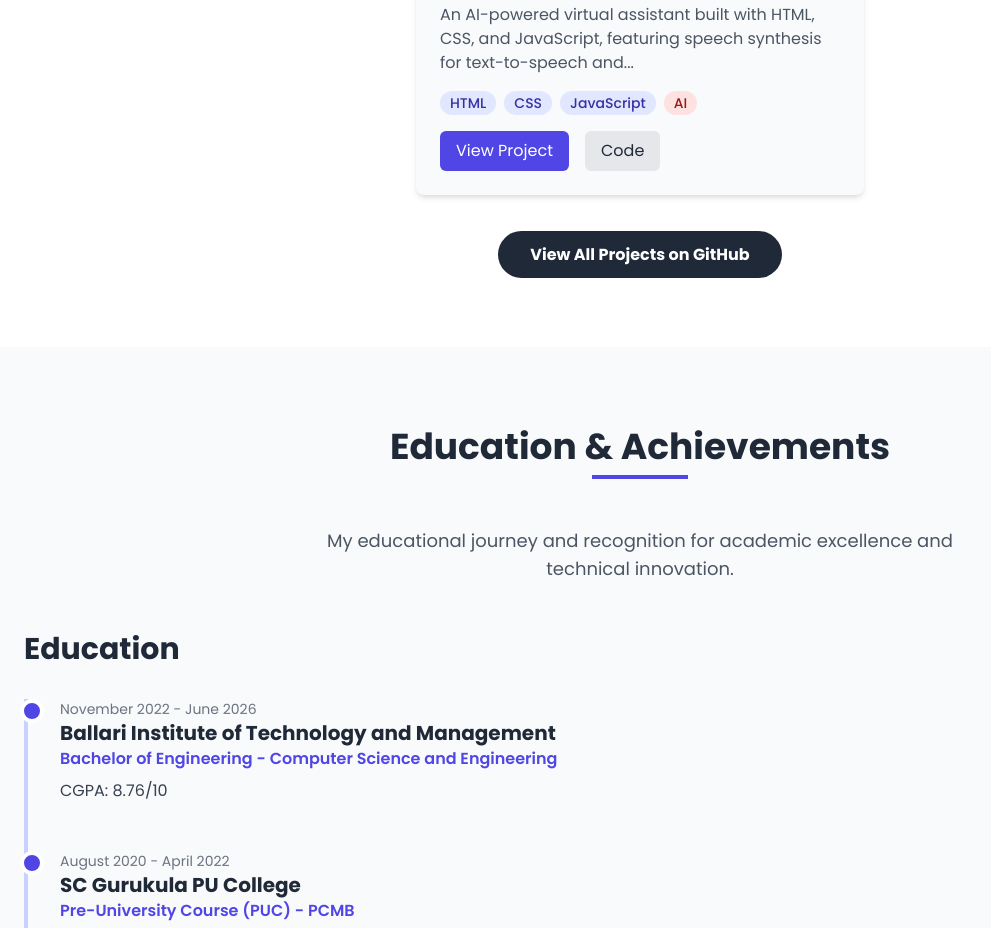
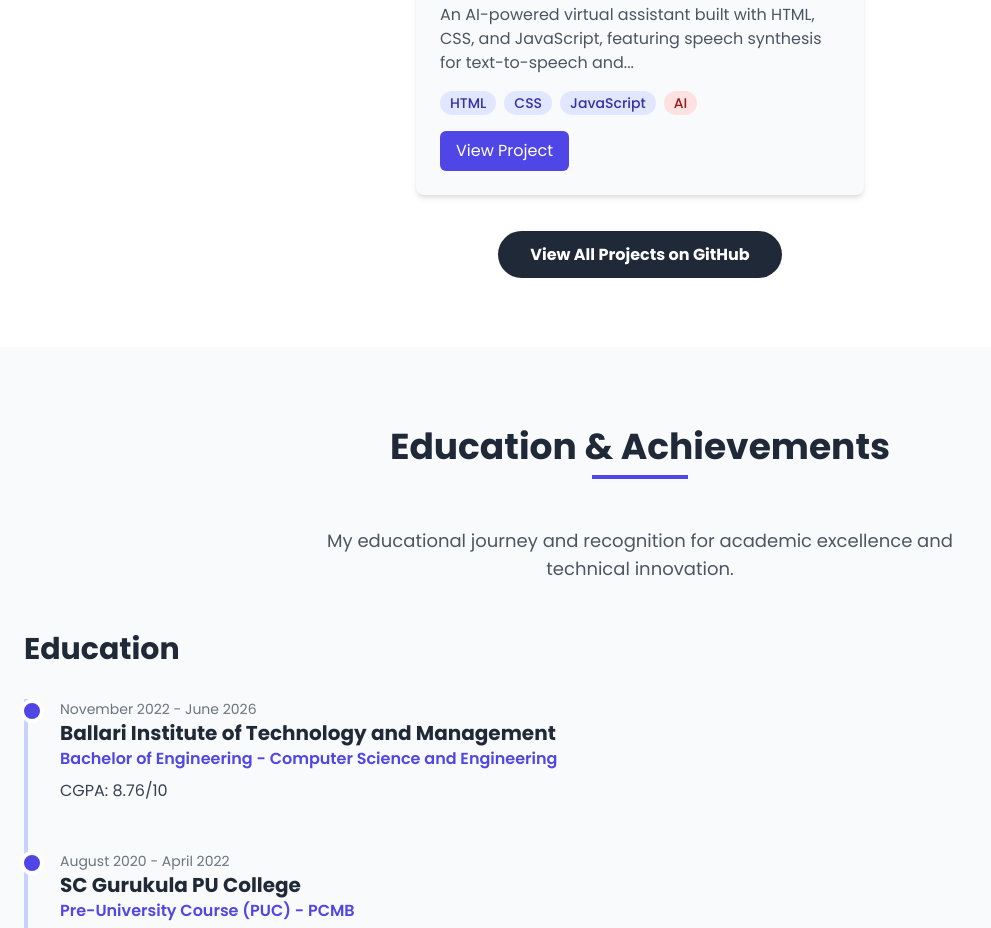
Before and after one commit to MallikarjunSure/MallikarjunSure.github.io, a plain HTML site: page index.html in a window 1280 px wide. Shown: the part 4557-5485 px from the top of the page, without its empty margins (0-991 px from the left). Drawn offline with nearby package versions, Linux system fonts and the light colour scheme.

```diff
--- a/index.html
+++ b/index.html
@@ -502,7 +502,7 @@
                                 </div>
                                 <div class="flex space-x-4">
                                     <a href="https://mallikarjunsurejarvisvirtualassistant.netlify.app/" target="_blank" class="bg-indigo-600 text-white py-2 px-4 rounded-md hover:bg-indigo-700 transition">View Project</a>
-                                    <a href="https://github.com/MallikarjunSure/JARVIS-Virtual-Assistant" target="_blank" class="bg-gray-200 dark:bg-gray-700 text-gray-800 dark:text-gray-200 py-2 px-4 rounded-md hover:bg-gray-300 dark:hover:bg-gray-600 transition">Code</a>
+                                    <!-- <a href="https://github.com/MallikarjunSure/JARVIS-Virtual-Assistant" target="_blank" class="bg-gray-200 dark:bg-gray-700 text-gray-800 dark:text-gray-200 py-2 px-4 rounded-md hover:bg-gray-300 dark:hover:bg-gray-600 transition">Code</a> -->
                                 </div>
                             </div>
                         </div>
```
